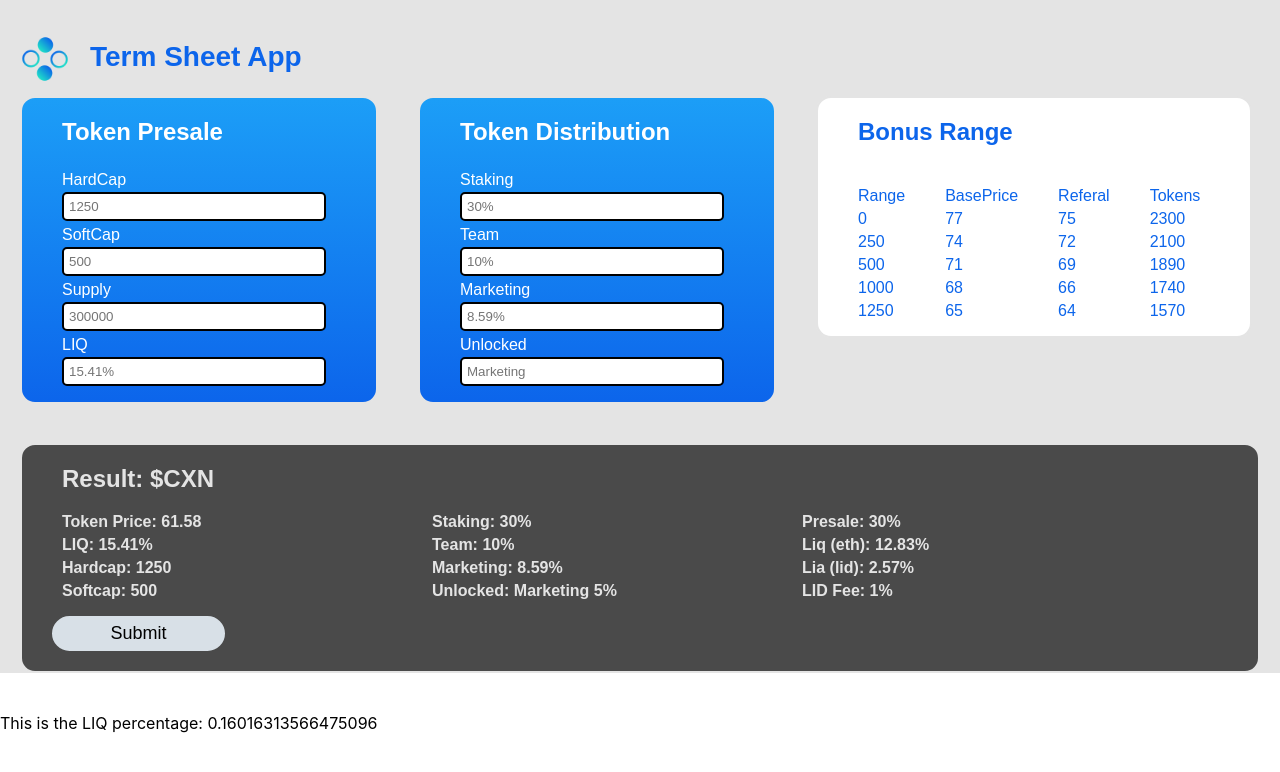
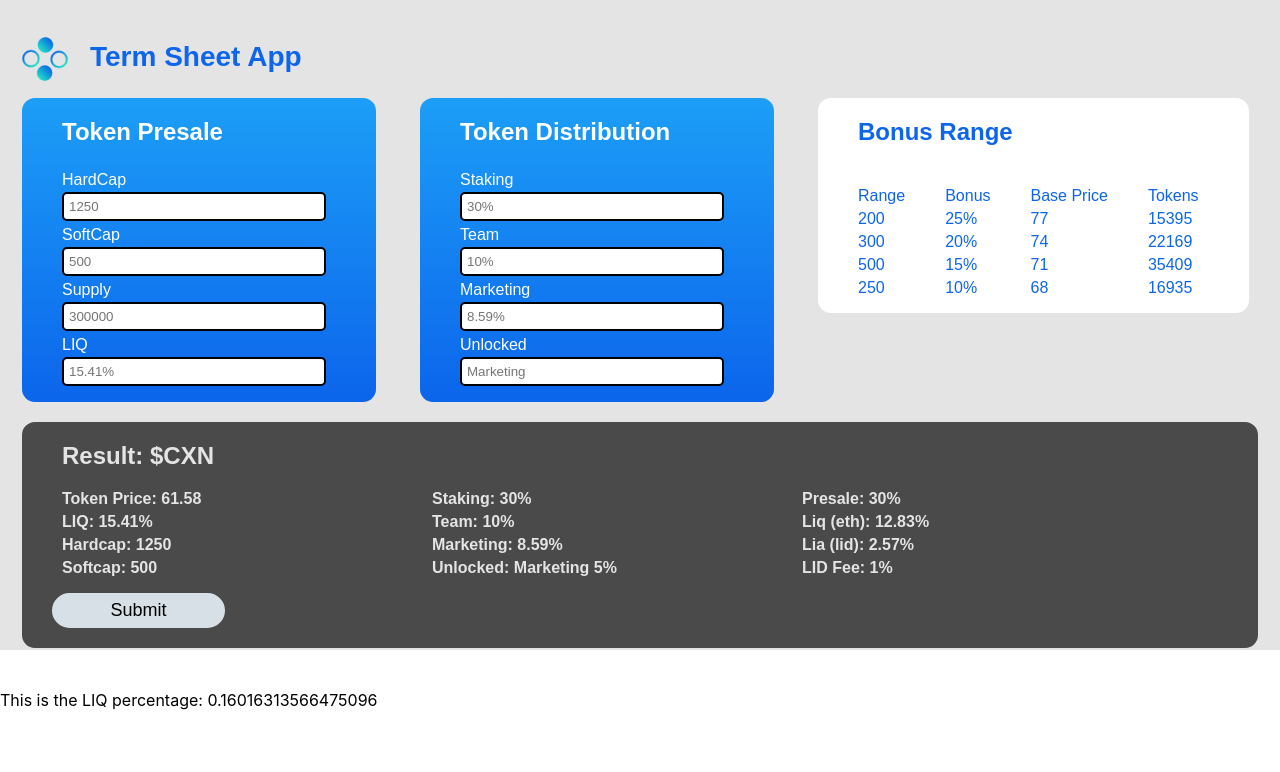
Before and after one commit to Klongrich/TermSheet_UI, a React (Create React App) app: page / in a window 1280 px wide. Shown: the top 772 px of the page. Built offline with nearby package versions, Linux system fonts and the light colour scheme.

Commit message:
created dynmaic loader for Bonus Range

```diff
--- a/src/App.js
+++ b/src/App.js
@@ -6,6 +6,7 @@ import data from './data.json';
 import LidLogo from './images/logo-lid.png';
 
 import LIQresult from './calculate_bonus'
+import BonusRange from './components/bonusRange'
 
 const Container = styled.div`
   font-family: 'Gotham', sans-serif;
@@ -240,41 +241,8 @@ function App() {
             color: #0c65EB">
     <h2> Bonus Range </h2>
 
-      <ul Style="float: left">
-        <li>Range</li>
-        <li> 0 </li>
-        <li> 250 </li>
-        <li> 500 </li>
-        <li> 1000 </li>
-        <li> 1250 </li>
-      </ul>
-
-      <ul Style="float: left;">
-        <li> BasePrice </li>
-        <li> 77 </li>
-        <li> 74 </li>
-        <li> 71 </li>
-        <li> 68 </li>
-        <li> 65 </li>
-      </ul>
-
-      <ul Style="float: left;">
-        <li> Referal </li>
-        <li> 75 </li>
-        <li> 72 </li>
-        <li> 69 </li>
-        <li> 66 </li>
-        <li> 64 </li>
-      </ul>
-
-      <ul Style="display: inline-block">
-        <li> Tokens </li>
-        <li> 2300 </li>
-        <li> 2100 </li>
-        <li> 1890 </li>
-        <li> 1740 </li>
-        <li> 1570 </li>
-      </ul>
+      <BonusRange token_supply={supply}
+                  token_price={get_token_price()} />
   </div>
 
 
--- /dev/null
+++ b/src/components/bonusRange.js
@@ -0,0 +1,55 @@
+import React , {useEffect, useState} from 'react';
+
+const bonusData = [
+    {
+        Range: 0.25,
+        Amount: 200.00
+    },
+    {
+        Range: 0.20,
+        Amount: 300.00
+    },
+    {
+        Range: 0.15,
+        Amount: 500.00
+    },
+    {
+        Range: 0.10,
+        Amount: 250.00
+    }
+]
+
+export default function bonusRange({token_supply, token_price}) {
+
+    return (
+        <>
+    <ul Style="float: left">
+        <li>Range</li>
+        {bonusData.map(data =>
+            <li> {data.Amount} </li>
+        )}
+    </ul>
+
+    <ul Style="float: left">
+        <li>Bonus</li>
+        {bonusData.map(data =>
+            <li> {data.Range * 100}% </li>
+        )}
+    </ul>
+
+    <ul Style="float: left">
+        <li>Base Price</li>
+        {bonusData.map(data =>
+            <li> {(parseFloat(token_price) *  data.Range + parseFloat(token_price)).toFixed(0)} </li>
+        )}
+    </ul>
+
+    <ul Style="display: inline-block">
+        <li> Tokens </li>
+        {bonusData.map(data =>
+            <li> { (data.Amount * (parseFloat(token_price) *  data.Range + parseFloat(token_price))).toFixed(0)}</li>
+        )}
+    </ul>
+      </>
+    )
+}
```
